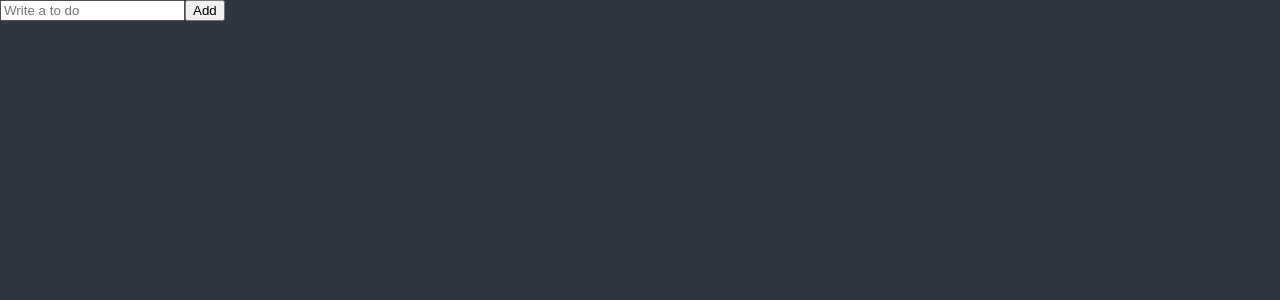
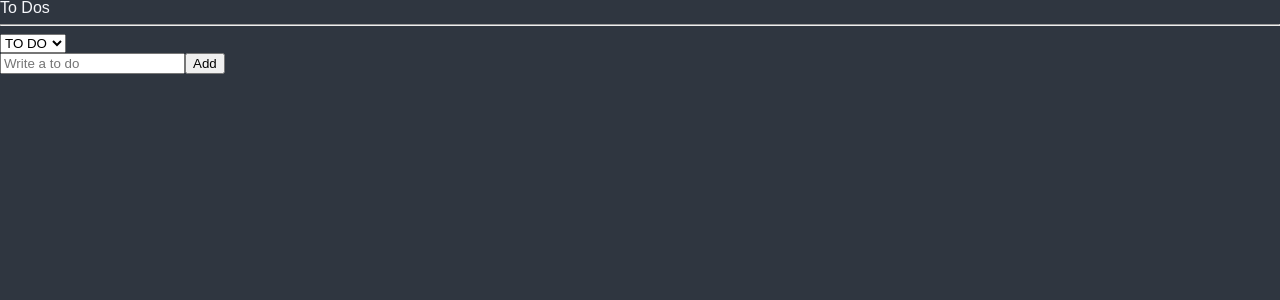
Before and after one commit to ryuncoders/react-master, a React (Create React App) app: page / in a window 1280 px wide. Shown: the top 300 px of the page. Built offline with nearby package versions, Linux system fonts and the light colour scheme.

Commit message:
feat(ToDoList): Selectors _ category

```diff
--- a/src/components/CreateToDo.tsx
+++ b/src/components/CreateToDo.tsx
@@ -1,6 +1,6 @@
 import { useForm } from "react-hook-form";
-import { useSetRecoilState } from "recoil";
-import { toDoState } from "./atoms";
+import { useRecoilValue, useSetRecoilState } from "recoil";
+import { categoryState, toDoState } from "./atoms";
 
 interface IForm {
   toDo: string;
@@ -8,10 +8,11 @@
 
 function CreateToDo() {
   const setToDos = useSetRecoilState(toDoState);
+  const category = useRecoilValue(categoryState);
   const { register, handleSubmit, setValue } = useForm<IForm>();
   const handleValid = ({ toDo }: IForm) => {
     setToDos((oldTodos) => [
-      { text: toDo, id: Date.now(), category: "TO_DO" },
+      { text: toDo, id: Date.now(), category },
       ...oldTodos,
     ]);
     setValue("toDo", "");
--- a/src/components/ToDoList.tsx
+++ b/src/components/ToDoList.tsx
@@ -1,15 +1,27 @@
-import { useRecoilValue } from "recoil";
+import { useRecoilState, useRecoilValue } from "recoil";
 import CreateToDo from "./CreateToDo";
-import { toDoState } from "./atoms";
+import { categoryState, toDoSelector } from "./atoms";
+import React from "react";
 import ToDo from "./ToDo";
 
 function ToDoList() {
-  const toDos = useRecoilValue(toDoState);
+  const toDos = useRecoilValue(toDoSelector);
+  const [category, setCategory] = useRecoilState(categoryState);
+  const onInput = (event: React.FormEvent<HTMLSelectElement>) => {
+    setCategory(event.currentTarget.value as any);
+  };
   return (
     <div>
+      <h1>To Dos</h1>
+      <hr />
+      <select value={category} onInput={onInput}>
+        <option value="TO_DO">TO DO</option>
+        <option value="DOING">DOING</option>
+        <option value="DONE">DONE</option>
+      </select>
       <CreateToDo />
       <ul>
-        {toDos.map((toDo) => (
+        {toDos?.map((toDo) => (
           <ToDo key={toDo.id} {...toDo} />
         ))}
       </ul>
--- a/src/components/atoms.ts
+++ b/src/components/atoms.ts
@@ -1,12 +1,28 @@
-import { atom } from "recoil";
+import { atom, selector } from "recoil";
+
+type categories = "TO_DO" | "DOING" | "DONE";
 
 export interface IToDo {
   text: string;
   id: number;
-  category: "TO_DO" | "DOING" | "DONE";
+  category: categories;
 }
 
 export const toDoState = atom<IToDo[]>({
   key: "toDo",
   default: [],
 });
+
+export const categoryState = atom<categories>({
+  key: "category",
+  default: "TO_DO",
+});
+
+export const toDoSelector = selector({
+  key: "toDoSelector",
+  get: ({ get }) => {
+    const toDos = get(toDoState);
+    const category = get(categoryState);
+    return toDos.filter((todo) => todo.category === category);
+  },
+});
```
